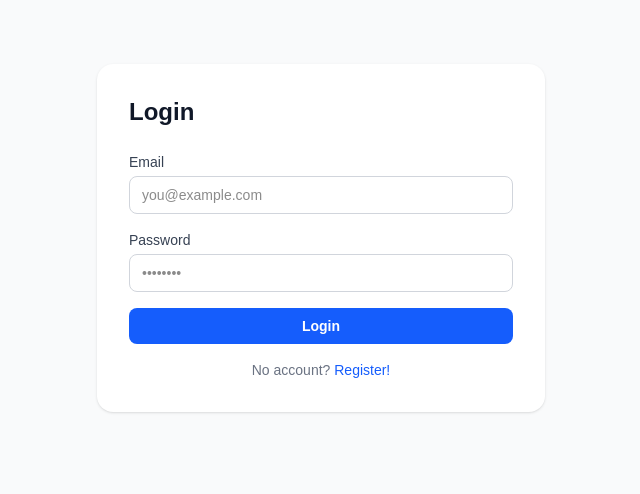
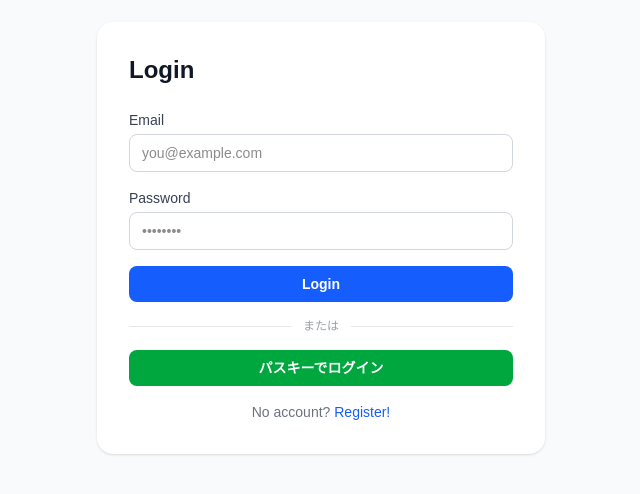
Before and after one commit to Kedaiman/nextjs-passkey-demo-app, a Next.js app: page /login in a window 1280 px wide. Shown: the part 162-656 px from the top of the page, without its empty margins (319-959 px from the left). Built offline with nearby package versions, Linux system fonts and the light colour scheme.

Commit message:
prepare passkey button

```diff
--- a/app/login/page.tsx
+++ b/app/login/page.tsx
@@ -10,6 +10,10 @@ export default function LoginPage() {
   const [password, setPassword] = useState("");
   const [error, setError] = useState("");
   const [loading, setLoading] = useState(false);
+
+  async function handlePasskeyLogin() {
+    // TODO: パスキーによるログイン処理
+  }
 
   async function handleSubmit(e: React.FormEvent) {
     e.preventDefault();
@@ -83,6 +87,21 @@ export default function LoginPage() {
           </button>
         </form>
 
+        <div className="mt-4 flex items-center gap-3">
+          <hr className="flex-1 border-gray-200" />
+          <span className="text-xs text-gray-400">または</span>
+          <hr className="flex-1 border-gray-200" />
+        </div>
+
+        <button
+          type="button"
+          onClick={handlePasskeyLogin}
+          disabled={loading}
+          className="mt-4 w-full rounded-lg bg-green-600 py-2 text-sm font-semibold text-white transition hover:bg-green-700 disabled:opacity-50"
+        >
+          パスキーでログイン
+        </button>
+
         <p className="mt-4 text-center text-sm text-gray-500">
           No account?{" "}
           <Link href="/register" className="text-blue-600 hover:underline">
```
